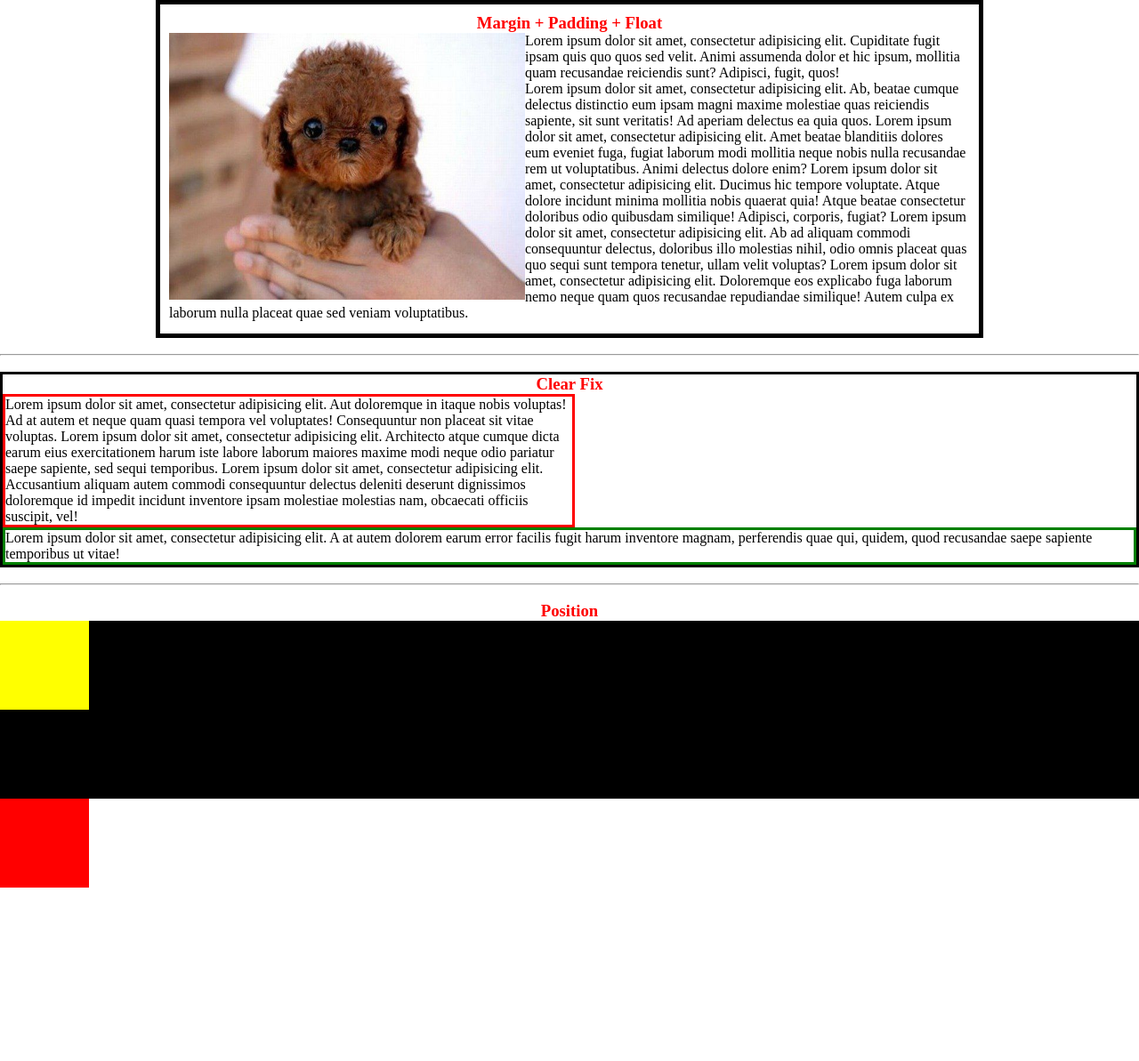
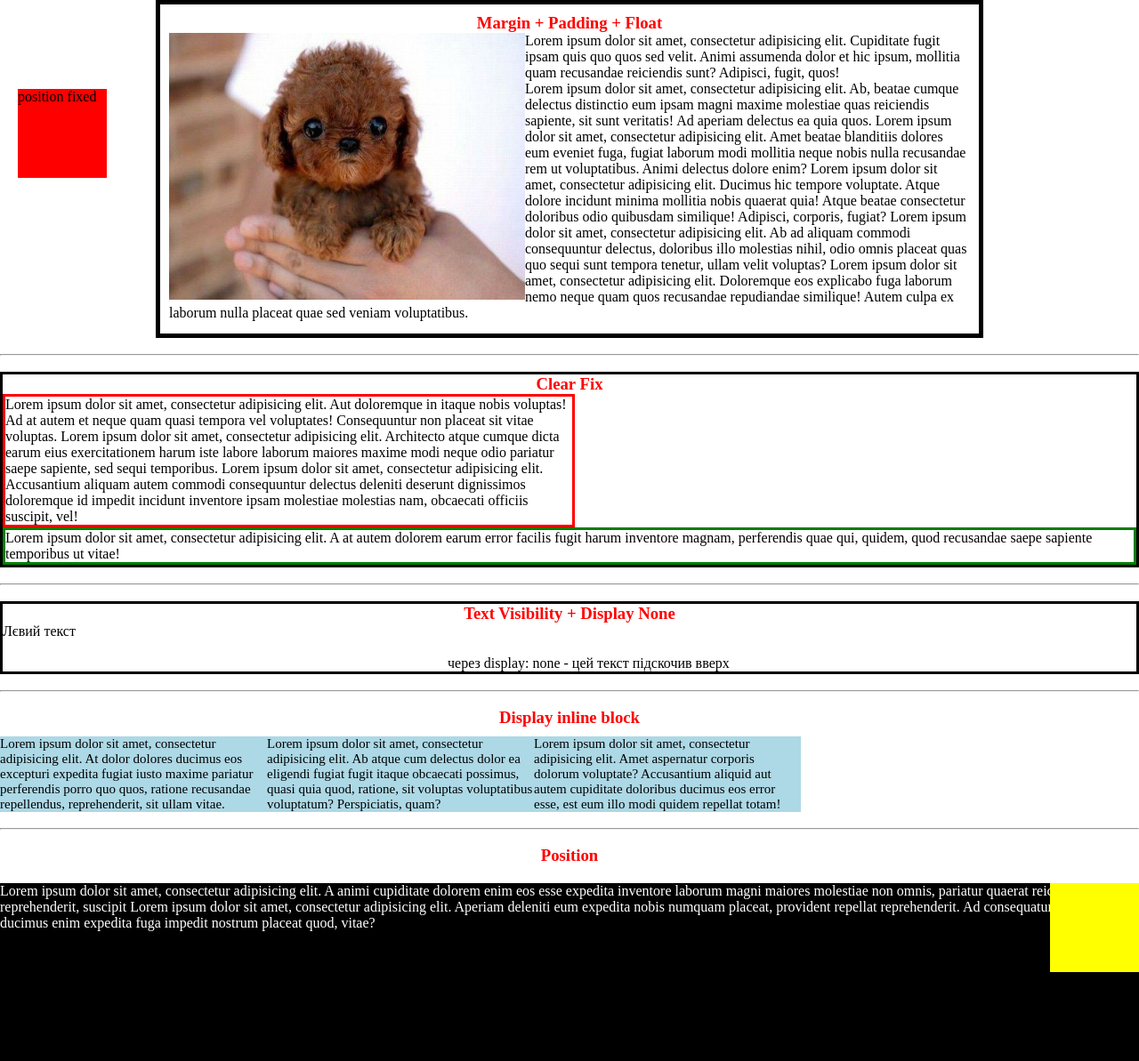
Before and after one commit to IhnatovychYura/HTML_2020, a plain HTML site: page PREVIEW/PREVIEW_THREE/index.html in a window 1280 px wide. Shown: the whole page at 89% size. Before the commit the page ends 998 px from the top, so only its background shows below. Drawn offline with Linux system fonts and the light colour scheme.

Commit message:
HomeWorkTwo add

```diff
--- a/PREVIEW/PREVIEW_THREE/index.html
+++ b/PREVIEW/PREVIEW_THREE/index.html
@@ -47,7 +47,12 @@
     <div class="blockOne">
         <p>Lorem ipsum dolor sit amet, consectetur adipisicing elit. Aut doloremque in itaque nobis voluptas! Ad at
             autem et
-            neque quam quasi tempora vel voluptates! Consequuntur non placeat sit vitae voluptas. Lorem ipsum dolor sit amet, consectetur adipisicing elit. Architecto atque cumque dicta earum eius exercitationem harum iste labore laborum maiores maxime modi neque odio pariatur saepe sapiente, sed sequi temporibus. Lorem ipsum dolor sit amet, consectetur adipisicing elit. Accusantium aliquam autem commodi consequuntur delectus deleniti deserunt dignissimos doloremque id impedit incidunt inventore ipsam molestiae molestias nam, obcaecati officiis suscipit, vel!</p>
+            neque quam quasi tempora vel voluptates! Consequuntur non placeat sit vitae voluptas. Lorem ipsum dolor sit
+            amet, consectetur adipisicing elit. Architecto atque cumque dicta earum eius exercitationem harum iste
+            labore laborum maiores maxime modi neque odio pariatur saepe sapiente, sed sequi temporibus. Lorem ipsum
+            dolor sit amet, consectetur adipisicing elit. Accusantium aliquam autem commodi consequuntur delectus
+            deleniti deserunt dignissimos doloremque id impedit incidunt inventore ipsam molestiae molestias nam,
+            obcaecati officiis suscipit, vel!</p>
     </div>
     <div class="blockTwo">
         <p>Lorem ipsum dolor sit amet, consectetur adipisicing elit. A at autem dolorem earum error facilis fugit harum
@@ -59,11 +64,47 @@
 <hr>
 <br>
 
+<div class="container">
+    <h3>Text Visibility + Display None</h3>
+    <div class="blockThree">
+        <p>Лєвий текст</p>
+    </div>
+    <div class="blockFour">
+        <p class="paragraph">Lorem ipsum dolor sit amet, consectetur adipisicing elit. Doloremque enim expedita, harum
+            incidunt laboriosam libero magni maiores molestiae natus odio odit officiis, omnis placeat quam qui quia
+            quod sapiente totam!</p>
+        <p class="paragraphTwo">Lorem ipsum dolor sit amet, consectetur adipisicing elit. Blanditiis, dignissimos
+            dolorum eius eum expedita fugiat harum illo illum, incidunt optio tempora vel vero. Esse, nemo obcaecati
+            quas quos reprehenderit tenetur!</p>
+        <p class="paragraphThree">через display: none - цей текст підскочив вверх</p>
+    </div>
+</div>
+
+<br>
+<hr>
+<br>
+
+<h3>Display inline block</h3>
+<div class="parent">
+    <div class="child">Lorem ipsum dolor sit amet, consectetur adipisicing elit. At dolor dolores ducimus eos excepturi expedita fugiat iusto maxime pariatur perferendis porro quo quos, ratione recusandae repellendus, reprehenderit, sit ullam vitae.
+    </div>
+    <div class="child">Lorem ipsum dolor sit amet, consectetur adipisicing elit. Ab atque cum delectus dolor ea eligendi fugiat fugit itaque obcaecati possimus, quasi quia quod, ratione, sit voluptas voluptatibus voluptatum? Perspiciatis, quam?
+    </div>
+    <div class="child">Lorem ipsum dolor sit amet, consectetur adipisicing elit. Amet aspernatur corporis dolorum voluptate? Accusantium aliquid aut autem cupiditate doloribus ducimus eos error esse, est eum illo modi quidem repellat totam!</div>
+</div>
+
+<br>
+<hr>
+<br>
+
 <h3>Position</h3>
 <div class="bg-black">
+    Lorem ipsum dolor sit amet, consectetur adipisicing elit. A animi cupiditate dolorem enim eos esse expedita inventore laborum magni maiores molestiae non omnis, pariatur quaerat reiciendis, repellat reprehenderit, suscipit Lorem ipsum dolor sit amet, consectetur adipisicing elit. Aperiam deleniti eum expedita nobis numquam placeat, provident repellat reprehenderit. Ad consequatur distinctio ducimus enim expedita fuga impedit nostrum placeat quod, vitae?
     <div class="bg-yellow"></div>
 </div>
-<div class="bg-red"></div>
+<div class="bg-red">
+    <p>position fixed</p>
+</div>
 
 </body>
 </html>
--- a/PREVIEW/PREVIEW_THREE/styles.css
+++ b/PREVIEW/PREVIEW_THREE/styles.css
@@ -39,19 +39,56 @@ img {
     clear: both;
 }
 
+.blockThree {
+    width: 500px;
+    float: left;
+}
+
+.blockFour {
+    margin-left: 500px;
+}
+
+.paragraph {
+    visibility: hidden;
+}
+
+.paragraphTwo {
+    display: none;
+}
+
+.parent {
+    margin-top: 10px;
+    font-size: 0; /* це щоб забрати відступи */
+}
+
+.child {
+    width: 300px;
+    display: inline-block;
+    background: lightblue;
+    font-size: 15px; /* це щоб появився текст */
+}
+
 .bg-black {
+    color: white;
     background: black;
     height: 200px;
     position: relative;
+    top: 20px;
 }
 
 .bg-yellow {
     background: yellow;
     width: 100px;
     height: 100px;
+    position: absolute;
+    top: 0;
+    right: 0;
 
 }
 .bg-red {
+    position: fixed;
+    top: 100px;
+    left: 20px;
     background: red;
     width: 100px;
     height: 100px;
```
